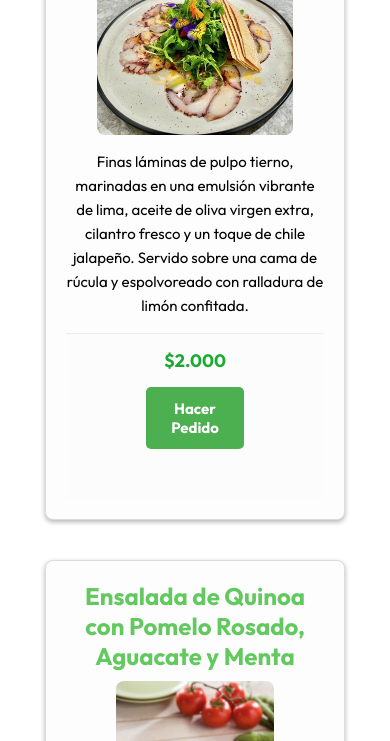
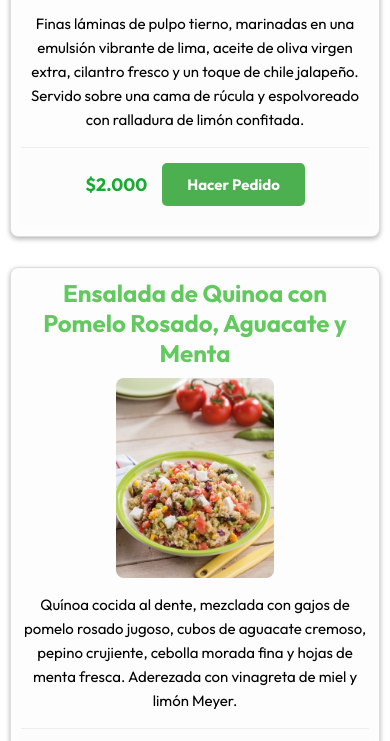
Before and after one commit to tomasville/tp-Final, a plain HTML site: page menu.html in a window 390 px wide. Shown: the part 564-1305 px from the top of the page. Drawn offline with Linux system fonts and the light colour scheme.

Commit message:
Add files via upload

```diff
--- a/estilos-menu.css
+++ b/estilos-menu.css
@@ -193,9 +193,66 @@ h2{ /*Estilos para los subtítulos de sección ("Entradas", "Platos Principales"
 
 /*Principio de Footer*/
 footer {
-    background-color: #fcfcfc; /* Fondo claro */
-    color: #1d1c1c; /* Texto oscuro */
-    padding: 50px 40%; /* Espaciado interno (muy grande en desktop) */
-    font-size: 14px; /* Tamaño de fuente */
+    background-color: #fcfcfc; /*Color complementario */
+    color: #1d1c1c; /* Texto claro */
+    padding: 50px 4%; /* Cambia el padding horizontal fijo por porcentaje */
+    font-size: 14px;
+    text-align: center;
+}
+/* Media queries para hacerlo responsive */
+@media (max-width: 1200px) {
+    .menu-item-carta {
+        width: 40vw;
+        min-width: 260px;
+        max-width: 400px;
+    }
+    footer {
+        padding: 40px 4%;
+    }
+    .logo {
+        font-size: 10px; /* Tamaño de fuente del logo en pantallas pequeñas */
+    }
+}
+
+@media (max-width: 900px) {
+    .menu-item-carta {
+        width: 80vw;
+        min-width: 200px;
+        max-width: 500px;
+    }
+    .menu-general {
+        gap: 15px;
+        padding: 10px;
+    }
+    footer {
+        padding: 30px 2%;
+        font-size: 13px;
+    }
+}
+
+@media (max-width: 600px) {
+    .menu-item-carta {
+        width: 98vw;
+        min-width: 160px;
+        max-width: 100vw;
+        padding: 10px;
+    }
+    .menu-general {
+        gap: 10px;
+        padding: 5px;
+    }
+    .titulo {
+        font-size: 22px;
+        letter-spacing: 2px;
+    }
+    h2 {
+        font-size: 16px;
+        padding-bottom: 5px;
+    }
+    footer {
+        padding: 20px 1%;
+        font-size: 11px;
+    }
+
 }
 /*Fin de Footer*/
--- a/estilos-nosotros.css
+++ b/estilos-nosotros.css
@@ -220,7 +220,7 @@ footer {
         padding: 6px 0;
     }
     header .nav-contenedor ul {
-        flex-direction: column;
+
         gap: 10px;
         width: 100%;
         align-items: flex-start;
--- a/estilos-reserva.css
+++ b/estilos-reserva.css
@@ -162,6 +162,73 @@ main{
 footer {
     background-color: #fcfcfc; /*Color complementario */
     color: #1d1c1c; /* Texto claro */
-    padding: 50px 40%;
+    padding: 50px 4%; /* Cambia el padding horizontal fijo por porcentaje */
     font-size: 14px;
+    text-align: center;
 }
+
+/* Media queries para hacerlo responsive */
+@media (max-width: 1200px) {
+    main {
+        padding: 12rem 4%;
+    }
+    .reserva-formulario {
+        max-width: 90vw;
+    }
+}
+
+@media (max-width: 768px) {
+    header {
+        flex-direction: column;
+        padding: 1.5rem 2%;
+        text-align: center;
+    }
+    header .nav-contenedor ul {
+
+        gap: 1rem;
+    }
+    header .nav-contenedor ul li {
+        margin-left: 0;
+    }
+    main {
+        padding: 15rem 2%;
+    }
+    .reserva-formulario {
+        max-width: 100vw;
+        padding: 0 1rem;
+    }
+    .inicio {
+        padding: 1rem;
+    }
+    footer {
+        padding: 30px 2%;
+        font-size: 12px;
+    }
+}
+
+@media (max-width: 480px) {
+    html {
+        font-size: 55%;
+    }
+    header .logo {
+        font-size: 2.2rem;
+    }
+    main {
+        padding: 8rem 1%;
+    }
+    .inicio h2 {
+        font-size: 2rem;
+    }
+    .reserva-formulario label,
+    .reserva-formulario input,
+    .reserva-formulario button {
+        font-size: 1.2rem;
+    }
+    .terminos {
+        font-size: 1.1rem;
+    }
+    footer {
+        padding: 20px 1%;
+        font-size: 11px;
+    }
+}
--- a/menu.html
+++ b/menu.html
@@ -224,13 +224,13 @@
 
 <!--Seccion Pie de Página-->
 <footer>
-    <div class="footer-bottom"> <!-- Contenedor del contenido del footer -->
+
         <p>&copy; 2025 Mesa Cítrica. Todos los derechos reservados.</p> <!-- Derechos de autor -->
         <p>
             <a href="#">Política de Privacidad</a> | <!-- Enlace a la política de privacidad -->
             <a href="#">Términos y Condiciones</a> <!-- Enlace a los términos y condiciones -->
         </p>
-    </div>
+
 </footer>
 <!--Fin sección Pie de Página-->
 </body>
--- a/style.css
+++ b/style.css
@@ -164,7 +164,7 @@ footer {
         padding: 6px 0;
     }
     header .nav-contenedor ul {
-        flex-direction: column; /* Menú en columna */
+
         gap: 10px; /* Espaciado entre ítems */
         width: 100%; /* Ocupa todo el ancho */
         align-items: flex-start; /* Alinea a la izquierda */
```
Also changed, not shown: estilos-galeria.css (line endings or trailing spaces).
